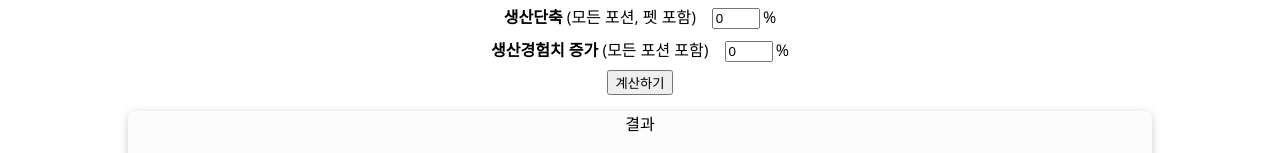
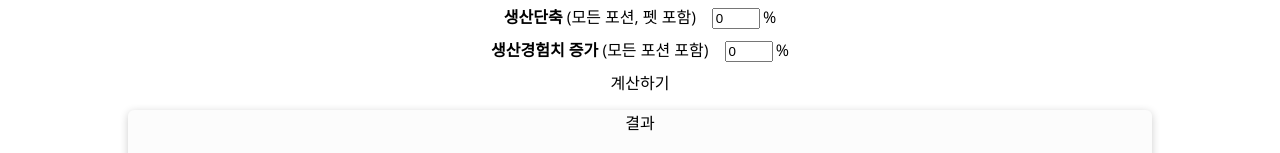
Before and after one commit to DDOONG211107/myhome-calculation, a Next.js app: page / in a window 1280 px wide. Shown: the part 148-301 px from the top of the page. Built offline with nearby package versions, Linux system fonts and the light colour scheme.

Commit message:
버튼에 모션 추가

```diff
--- a/components/LevelupCal/PickItem.js
+++ b/components/LevelupCal/PickItem.js
@@ -11,6 +11,7 @@ export default function PickItem(props) {
           onChange={props.onChange}
           name={props.name}
           value="1304"
+          // checked={true}
         />
         호두 &nbsp;
       </label>
--- a/pages/index.js
+++ b/pages/index.js
@@ -124,7 +124,10 @@ export default function Home() {
           value={enteredPercent}
           onChange={changeEnteredPercent}
         /> */}
-        <button onClick={clickHanlder}>계산하기</button>
+        <div onClick={clickHanlder} className="linkButton2">
+          계산하기
+        </div>
+        {/* <button onClick={clickHanlder}>계산하기</button> */}
         {/* <hr className="line" /> */}
 
         <Result percent={calculatedPercent} expPercent={calculatedExpPercent} />
--- a/styles/globals.css
+++ b/styles/globals.css
@@ -142,6 +142,15 @@ h6 {
     align-items: center;
   }
 
+  .linkButton:active {
+    background-color: rgb(134, 186, 255);
+    transform: scale(0.9);
+  }
+  .linkButton2:active {
+    background-color: rgb(134, 186, 255);
+    transform: scale(0.9);
+  }
+
   .levelupCalDiv {
     /* background-color: antiquewhite; */
     /* margin: 2rem 2rem 0 2rem;
@@ -185,7 +194,7 @@ h6 {
   .expInputDiv {
     /* background-color: cornflowerblue; */
     margin-top: 1vh;
-    margin-bottom: 2vh;
+    margin-bottom: 0;
   }
 
   .expInputDiv input {
```
Also changed, not shown: pages/levelup-cal/index.js (+19 -0 lines).
